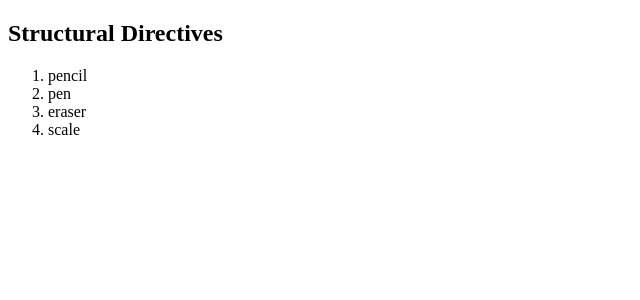
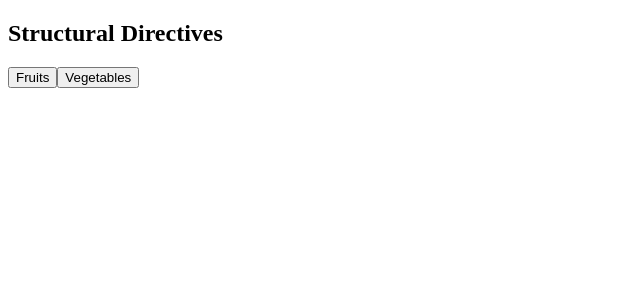
Before and after one commit to jackofalltradesprogrammer/Angular, an Angular app: page / in a window 1280 px wide. Shown: the top 300 px of the page, without its empty margins (0-640 px from the left). Built offline with nearby package versions, Linux system fonts and the light colour scheme.

Commit message:
ngFor each loop 2 with buttons

```diff
--- a/src/app/app.component.html
+++ b/src/app/app.component.html
@@ -1,11 +1,15 @@
 <h2> Structural Directives </h2>
 
+<button (click)='getItems("fruits")'>Fruits </button>
+<button (click)='getItems("vegetables")'>Vegetables </button><br>
+<h2>{{title}}</h2>
+
 <ol>
-  <li *ngFor='let item of items'>
-    {{item}}
+  <li *ngFor='let i of items'>
+    {{i}}
   </li>
 </ol>
-
+{{msg}}
 
 
 
--- a/src/app/app.component.ts
+++ b/src/app/app.component.ts
@@ -8,9 +8,22 @@ import { Component } from '@angular/core';
 
 export class AppComponent {
   items:string[]=[];
-  constructor(){
-    this.items = ['pencil', 'pen', 'eraser', 'scale'];
-  }
+  title:string='';
+  msg:string='';
+  constructor(){ }
+   getItems(p) {
+     if (p=='vegetables'){
+        this.title='List of vegetables';
+        this.items=['potato','onion','tomato','banana'];
+        this.msg='Count of vegetables ' + this.items.length;
+     }
+      else if (p=='fruits'){
+        this.title='List of fruits';
+        this.items =['Apple', 'Banana', 'Cherry'];
+        this.msg='Count of fruits ' + this.items.length;
+      }
+
+   }
 }
 
 
```
